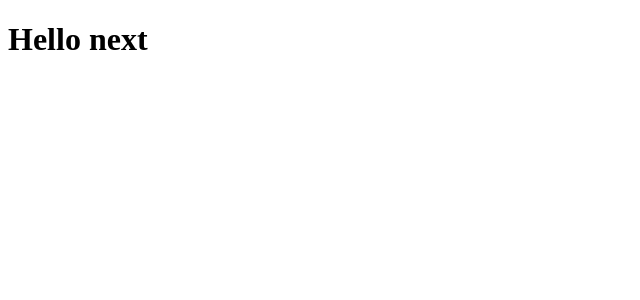
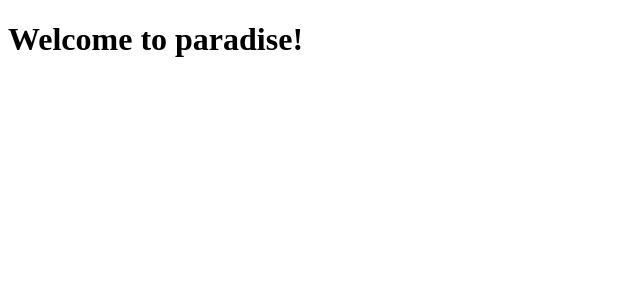
Before and after one commit to olivergorgievv/Oasis-website, a Next.js app: page / in a window 1280 px wide. Shown: the top 300 px of the page, without its empty margins (0-640 px from the left). Built offline with nearby package versions, Linux system fonts and the light colour scheme.

Commit message:
learning about app router in next

```diff
--- /dev/null
+++ b/app/about/page.js
@@ -0,0 +1,5 @@
+function page() {
+  return <div>About Page</div>;
+}
+
+export default page;
--- /dev/null
+++ b/app/account/page.js
@@ -0,0 +1,5 @@
+function page() {
+  return <div>Account Page</div>;
+}
+
+export default page;
--- /dev/null
+++ b/app/cabins/page.js
@@ -0,0 +1,3 @@
+export default function Page() {
+  return <h1>Cabins Page</h1>;
+}
--- a/app/page.js
+++ b/app/page.js
@@ -1,7 +1,7 @@
 export default function Page() {
   return (
     <main className="flex min-h-screen flex-col items-center justify-between p-24">
-      <h1>Hello next</h1>
+      <h1>Welcome to paradise!</h1>
     </main>
   );
 }
```
